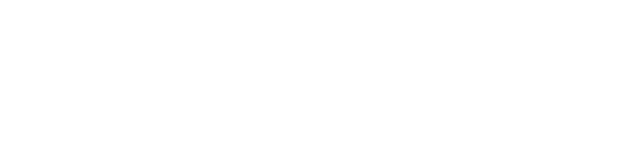
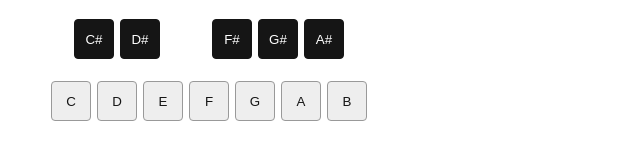
Before and after one commit to stephanepericat/rust-wasm-simple-synth, a website: page www/index.html in a window 1280 px wide. Shown: the whole page, without its empty margins (0-640 px from the left). Drawn offline with Linux system fonts and the light colour scheme.

Commit message:
visual keyboard

```diff
--- a/www/index.html
+++ b/www/index.html
@@ -3,9 +3,63 @@
   <head>
     <meta charset="utf-8">
     <title>Rust + WebAssembly simple synth</title>
+    <style>
+      .keyboard ul {
+        display: flex;
+        list-style: none;
+      }
+
+      .keyboard button {
+        border: 1px solid #999;
+        border-radius: 4px;
+        height: 40px;
+        width: 40px;
+        margin: 3px;
+        cursor: pointer;
+      }
+
+      .semitones {
+        margin-left: 23px;
+      }
+
+      .semitones .step {
+        margin-left: 46px;
+      }
+
+      .semitones button {
+        background-color: #151515;
+        border-color: #151515;
+        color: #fff;
+      }
+
+      .tones button {
+        background-color: #eee;
+        color: #151515;
+      }
+    </style>
   </head>
   <body>
-    <noscript>This page contains webassembly and javascript content, please enable javascript in your browser.</noscript>
+    <div id="app">
+      <div class="controls"></div>
+      <div class="keyboard">
+        <ul class="semitones">
+          <li><button data-midi="61">C#</button></li>
+          <li><button data-midi="63">D#</button></li>
+          <li class="step"><button data-midi="66">F#</button></li>
+          <li><button data-midi="68">G#</button></li>
+          <li><button data-midi="70">A#</button></li>
+        </ul>
+        <ul class="tones">
+          <li><button data-midi="60">C</button></li>
+          <li><button data-midi="62">D</button></li>
+          <li><button data-midi="64">E</button></li>
+          <li><button data-midi="65">F</button></li>
+          <li><button data-midi="67">G</button></li>
+          <li><button data-midi="69">A</button></li>
+          <li><button data-midi="71">B</button></li>
+        </ul>
+      </div>
+    </div>
     <script src="./bootstrap.js"></script>
   </body>
 </html>
--- a/www/index.js
+++ b/www/index.js
@@ -1,10 +1,13 @@
-import * as wasm from "simple-synth";
+import { SimpleSynth } from "simple-synth"
 
-const synth = new wasm.SimpleSynth();
+const synth = new SimpleSynth()
 
-const tick = () => {
-  synth.tick();
-  requestAnimationFrame(tick);
-};
+const keys = document.querySelectorAll(".keyboard li")
 
-// tick();
+keys.forEach(key => {
+  key.addEventListener("click", e => {
+    const note = Number(e.target.dataset.midi) || 69
+    const f = synth.set_note(note)
+    console.log("FREQUENCY >>>", f)
+  })
+})
--- a/www/webpack.config.js
+++ b/www/webpack.config.js
@@ -5,7 +5,7 @@ module.exports = {
   entry: "./bootstrap.js",
   output: {
     path: path.resolve(__dirname, "dist"),
-    filename: "bootstrap.js",
+    filename: "bootstrap.js"
   },
   mode: "development",
   plugins: [
```
Also changed, not shown: 1 other file.
